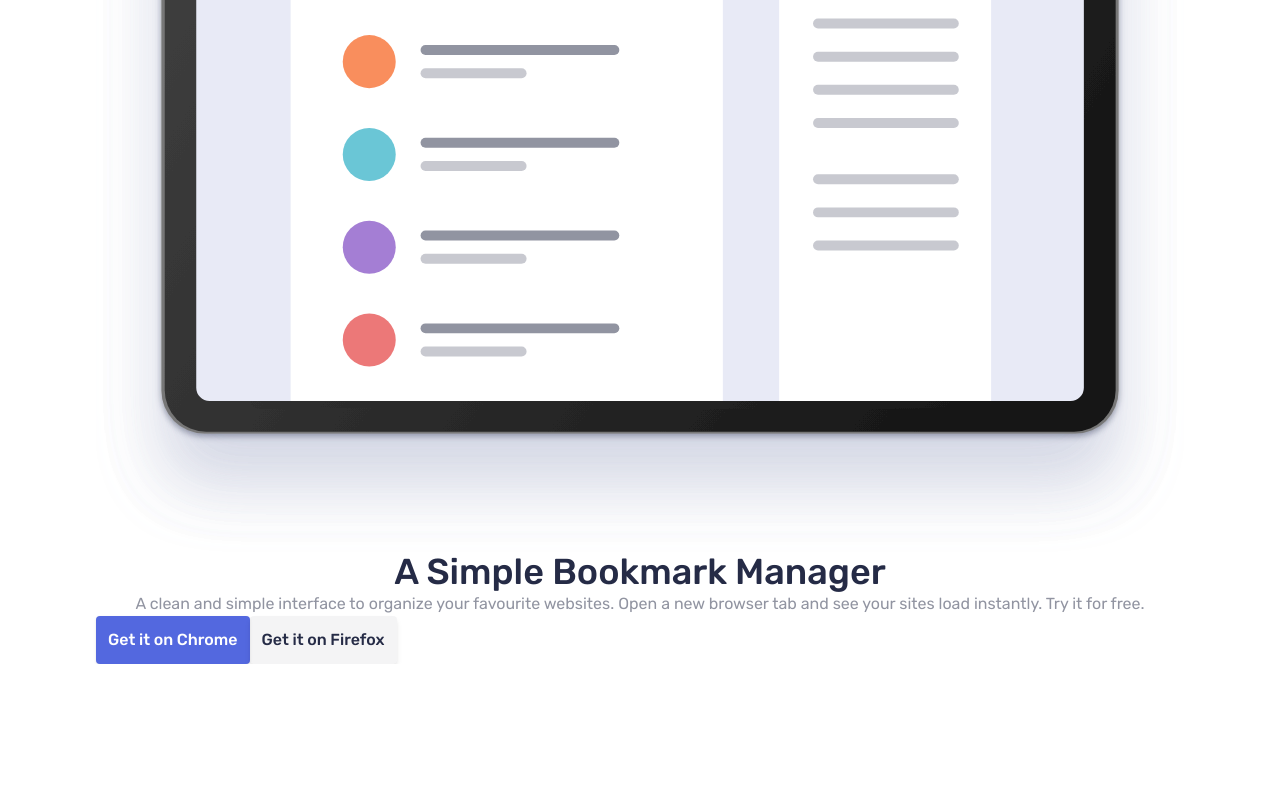
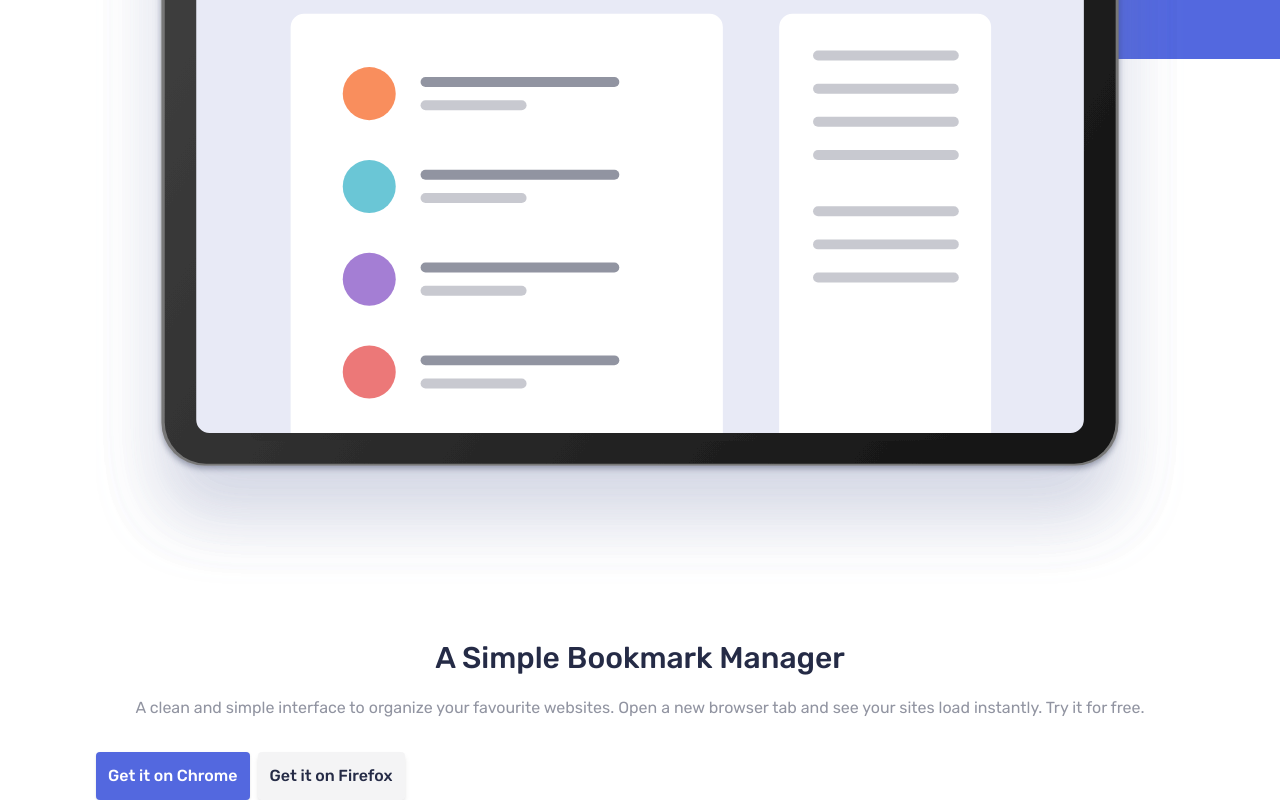
Before and after one commit to sagardwivedi/bookmark-landing-page, a Next.js app: page / in a window 1280 px wide. Shown: the part 309-1109 px from the top of the page. Before the commit the page ends 973 px from the top, so only its background shows below. Built offline with nearby package versions, Linux system fonts and the light colour scheme.

Commit message:
Changes: UI

```diff
--- a/components/Hero.jsx
+++ b/components/Hero.jsx
@@ -4,11 +4,12 @@
 const Hero = () => {
   return (
     <div>
-      <div>
+      <div className="my-8">
         <Image src={HeroImage} property="true" layout="responsive" alt="Hero" />
+        <div className="absolute top-[22%] right-0 -z-50 h-[12rem] w-[80%] rounded-l-full bg-soft-blue" />
       </div>
-      <article className="text-center">
-        <h1 className="text-4xl font-medium text-dark-blue">
+      <article className="space-y-5 text-center pt-6">
+        <h1 className="text-3xl font-medium text-dark-blue">
           A Simple Bookmark Manager
         </h1>
         <p className="text-grayish-blue">
@@ -16,7 +17,7 @@
           a new browser tab and see your sites load instantly. Try it for free.
         </p>
       </article>
-      <div>
+      <div className="space-x-2 mt-8">
         <button className="btn-primary">Get it on Chrome</button>
         <button className="btn-secondary">Get it on Firefox</button>
       </div>
```
